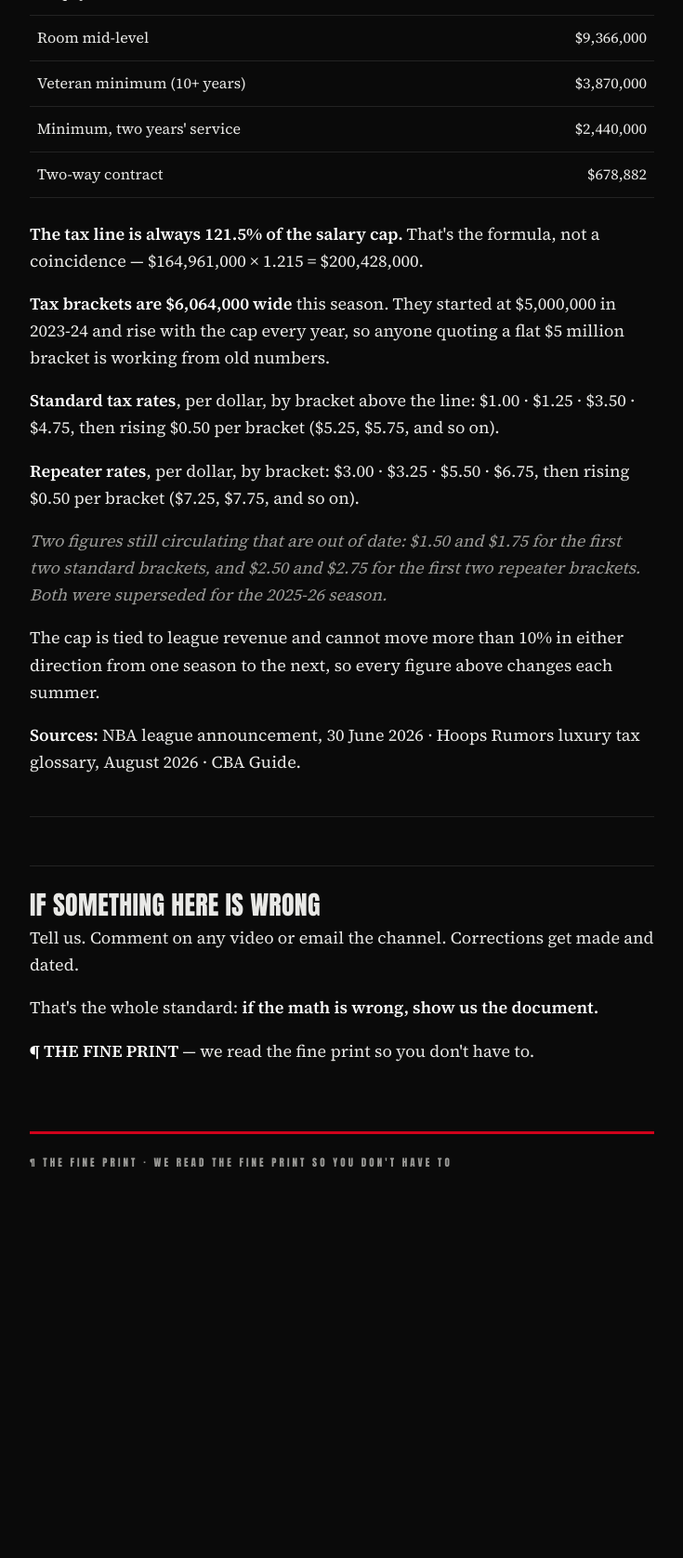
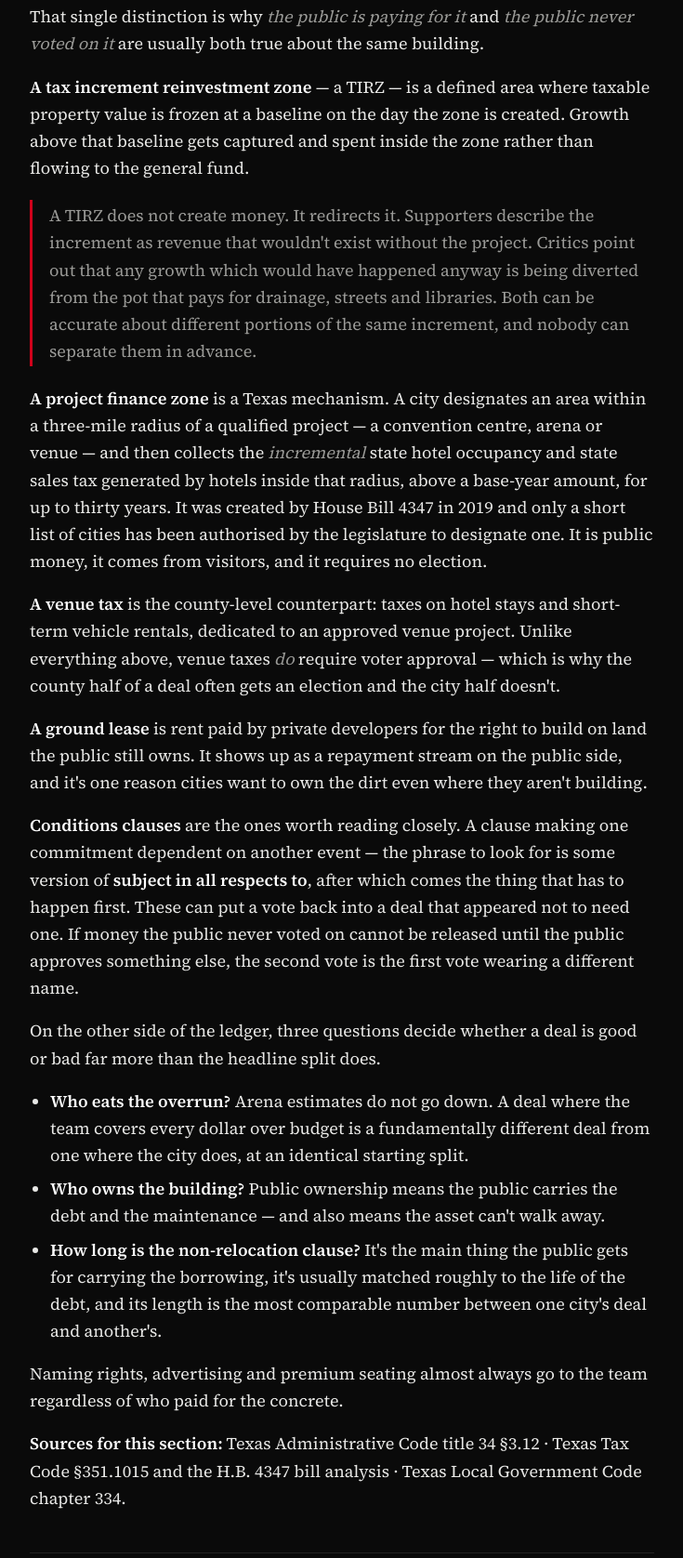
Before and after one commit to wereadthefineprint/wereadthefineprint.github.io, a plain HTML site: page index.html in a window 1280 px wide. Shown: the part 6384-8060 px from the top of the page at 93% size, without its empty margins (272-1007 px from the left). Before the commit the page ends 7740 px from the top, so only its background shows below. Drawn offline with Linux system fonts and the light colour scheme.

Commit message:
Update index.html

```diff
--- a/index.html
+++ b/index.html
@@ -4,7 +4,7 @@
 <meta charset="utf-8">
 <meta name="viewport" content="width=device-width, initial-scale=1">
 <title>How NBA Money Actually Works — The Fine Print</title>
-<meta name="description" content="The aprons, the tax staircase, the repeater, trade exceptions, restricted free agency. Every rule The Fine Print covers, in one place. Free.">
+<meta name="description" content="The aprons, the tax staircase, the repeater, trade exceptions, restricted free agency, and how cities actually pay for arenas. Every rule The Fine Print covers, in one place. Free.">
 <meta property="og:title" content="How NBA Money Actually Works">
 <meta property="og:description" content="Every rule The Fine Print covers, in one place. Free, no email.">
 <meta property="og:type" content="article">
@@ -130,6 +130,26 @@ footer{margin-top:72px;padding-top:22px;border-top:3px solid var(--red);
 <li><strong>Arena leases</strong> are municipal contracts, not league documents. They're public records, they run for decades, and they contain the obligations nobody reads.</li>
 </ul>
 <hr />
+<h2 id="arena-financing">11. PUBLIC MONEY AND ARENAS</h2>
+<p>Almost every argument about a publicly funded arena is really an argument about which pot the money comes from. That isn't a technicality. The pot decides whether anybody gets to vote on it.</p>
+<p><strong>General obligation bonds</strong> are backed by a government's general taxing power and repaid out of the general fund — in practice, local property taxes. Because repayment reaches into everyone's pocket, this is the kind of borrowing that goes on a ballot. In Texas, general obligation bonds require voter approval.</p>
+<p><strong>Revenue bonds</strong> are repaid from specific named income streams instead of general taxes. A city borrows against money it expects a project to produce, and the bond documents list exactly which streams are pledged. Because no general tax revenue is committed, revenue bonds typically require no election at all.</p>
+<p>That single distinction is why <em>the public is paying for it</em> and <em>the public never voted on it</em> are usually both true about the same building.</p>
+<p><strong>A tax increment reinvestment zone</strong> — a TIRZ — is a defined area where taxable property value is frozen at a baseline on the day the zone is created. Growth above that baseline gets captured and spent inside the zone rather than flowing to the general fund.</p>
+<blockquote>A TIRZ does not create money. It redirects it. Supporters describe the increment as revenue that wouldn't exist without the project. Critics point out that any growth which would have happened anyway is being diverted from the pot that pays for drainage, streets and libraries. Both can be accurate about different portions of the same increment, and nobody can separate them in advance.</blockquote>
+<p><strong>A project finance zone</strong> is a Texas mechanism. A city designates an area within a three-mile radius of a qualified project — a convention centre, arena or venue — and then collects the <em>incremental</em> state hotel occupancy and state sales tax generated by hotels inside that radius, above a base-year amount, for up to thirty years. It was created by House Bill 4347 in 2019 and only a short list of cities has been authorised by the legislature to designate one. It is public money, it comes from visitors, and it requires no election.</p>
+<p><strong>A venue tax</strong> is the county-level counterpart: taxes on hotel stays and short-term vehicle rentals, dedicated to an approved venue project. Unlike everything above, venue taxes <em>do</em> require voter approval — which is why the county half of a deal often gets an election and the city half doesn't.</p>
+<p><strong>A ground lease</strong> is rent paid by private developers for the right to build on land the public still owns. It shows up as a repayment stream on the public side, and it's one reason cities want to own the dirt even where they aren't building.</p>
+<p><strong>Conditions clauses</strong> are the ones worth reading closely. A clause making one commitment dependent on another event — the phrase to look for is some version of <strong>subject in all respects to</strong>, after which comes the thing that has to happen first. These can put a vote back into a deal that appeared not to need one. If money the public never voted on cannot be released until the public approves something else, the second vote is the first vote wearing a different name.</p>
+<p>On the other side of the ledger, three questions decide whether a deal is good or bad far more than the headline split does.</p>
+<ul>
+<li><strong>Who eats the overrun?</strong> Arena estimates do not go down. A deal where the team covers every dollar over budget is a fundamentally different deal from one where the city does, at an identical starting split.</li>
+<li><strong>Who owns the building?</strong> Public ownership means the public carries the debt and the maintenance — and also means the asset can't walk away.</li>
+<li><strong>How long is the non-relocation clause?</strong> It's the main thing the public gets for carrying the borrowing, it's usually matched roughly to the life of the debt, and its length is the most comparable number between one city's deal and another's.</li>
+</ul>
+<p>Naming rights, advertising and premium seating almost always go to the team regardless of who paid for the concrete.</p>
+<p><strong>Sources for this section:</strong> Texas Administrative Code title 34 §3.12 · Texas Tax Code §351.1015 and the H.B. 4347 bill analysis · Texas Local Government Code chapter 334.</p>
+<hr />
 <h2>THE NUMBERS — verify before relying on any of these</h2>
 <p><strong>LAST UPDATED: 23 AUGUST 2026 · FOR THE 2026-27 SEASON</strong></p>
 <table>
```
